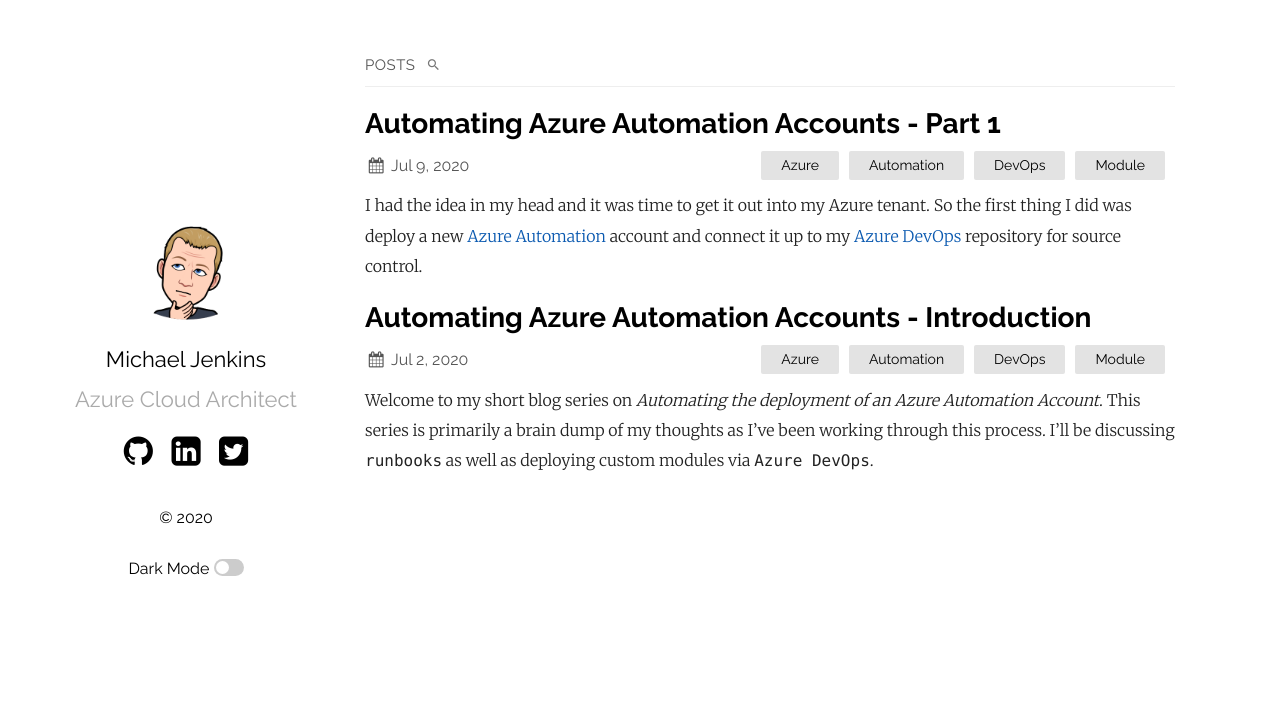
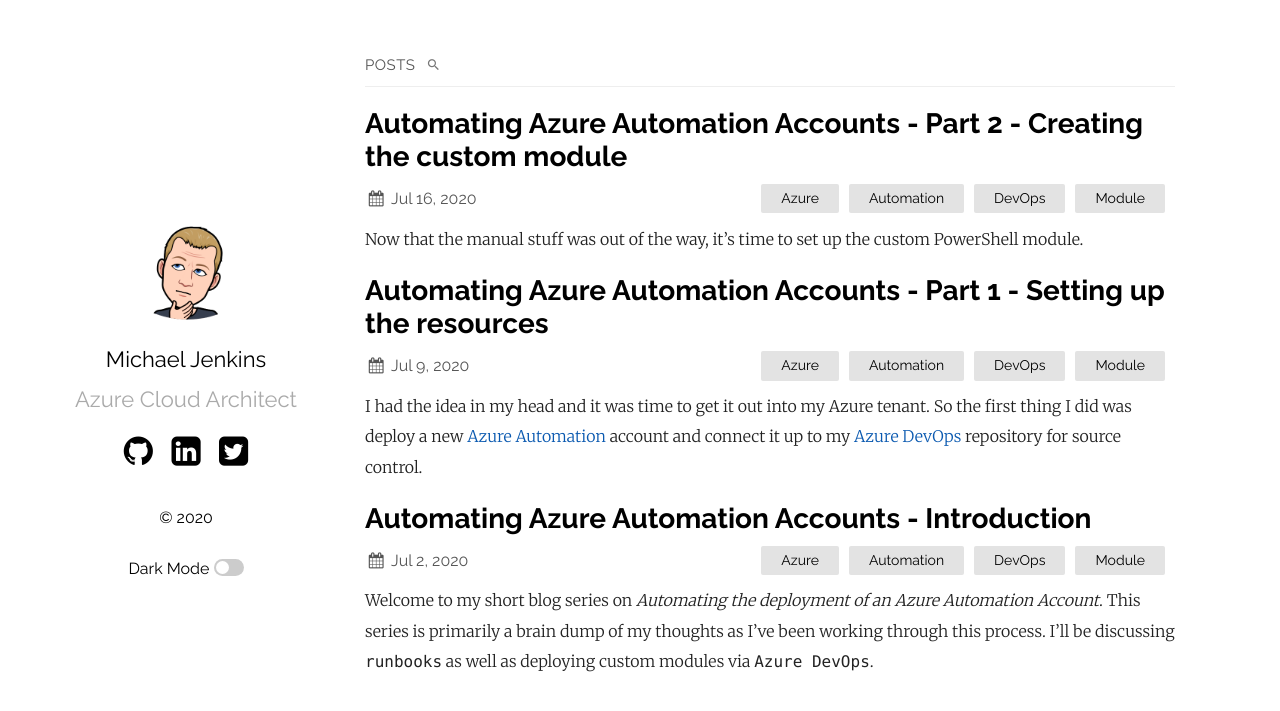
Before and after one commit to jangins101/jangins101.github.io, a Jekyll site: the page built from index.md, in a window 1280 px wide. Shown: the top 711 px of the page. Built offline with Jekyll 4.4.1, drawn with Linux system fonts in a browser that asks for light colours; part of the change alters nothing that is shown.

Commit message:
uploading part 2 of automating automation acct

````diff
--- a/_posts/2020-07-01-AutomatingAutomationAccounts-Intro.md
+++ b/_posts/2020-07-01-AutomatingAutomationAccounts-Intro.md
@@ -13,6 +13,7 @@ Welcome to my short blog series on *Automating the deployment of an Azure Automa
 
 * [Intro  - Introduction to the series]({% post_url 2020-07-01-AutomatingAutomationAccounts-Intro %})
 * [Part 1 - Setting up the Automation Account + Source Control]({% post_url 2020-07-08-AutomatingAutomationAccounts-Part-1 %})
+* [Part 2 - Setting up the custom Module]({% post_url 2020-07-15-AutomatingAutomationAccounts-Part-2 %})
 
 
 #### Introduction:
--- a/_posts/2020-07-08-AutomatingAutomationAccounts-Part-1.md
+++ b/_posts/2020-07-08-AutomatingAutomationAccounts-Part-1.md
@@ -1,6 +1,6 @@
 ---
 layout: post
-title:  "Automating Azure Automation Accounts - Part 1"
+title:  "Automating Azure Automation Accounts - Part 1 - Setting up the resources"
 date:   2020-07-08 20:00:00 -0500
 categories: Azure Automation DevOps Module
 ---
@@ -63,3 +63,4 @@ Now that all this is taken care of, I am ready for the next step. I need to shar
 #### Links
 * [Intro  - Introduction to the series]({% post_url 2020-07-01-AutomatingAutomationAccounts-Intro %})
 * [Part 1 - Setting up the Automation Account + Source Control]({% post_url 2020-07-08-AutomatingAutomationAccounts-Part-1 %})
+* [Part 2 - Setting up the custom Module]({% post_url 2020-07-15-AutomatingAutomationAccounts-Part-2 %})
--- /dev/null
+++ b/_posts/2020-07-15-AutomatingAutomationAccounts-Part-2.md
@@ -0,0 +1,93 @@
+---
+layout: post
+title:  "Automating Azure Automation Accounts - Part 2 - Creating the custom module"
+date:   2020-07-15  20:00:00 -0500
+categories: Azure Automation DevOps Module
+---
+
+
+Now that the manual stuff was out of the way, it's time to set up the custom PowerShell module.
+
+<!--more-->
+
+# Part 2 - Setting up a PowerShell Module for Automation Account
+
+## Introduction:
+This article is part of a series on integrating Azure Automation Accounts with Azure DevOps. You can check out [Part 1](./AutomatingAutomationAccounts-Part-1.md) first if you'd like.
+
+## Problem:
+Following up from my previous post, I now have these things set up:
+* [x] An Azure DevOps Organization
+* [x] An Azure DevOps Repository (`AutomationRunbooks`)
+* [x] An Azure Automation Account
+* [x] Source control configured to pull from the repo
+
+I can't stand having to keep track of multiple copies of code (the [DRY](https://en.wikipedia.org/wiki/Don%27t_repeat_yourself) principal), so I needed a way to share code between multiple runbooks. In order to accomplish this, I decided to create a PowerShell Module and use that to share code *([additional notes below](#caveats))* across runbooks.
+
+## Solution
+
+Creating a custom module seemed easy, but there's some nuance to it when you have to deploy in an Automation Account. I loosely followed a few articles like [this one](https://blog.kloud.com.au/2018/05/23/creating-your-own-powershell-modules-for-azure-automation-part-1/) when I was started working on this, but these are the basic steps I took:
+
+1. Open [VSCode](https://code.visualstudio.com/) and use the terminal (with PowerShell) to navigate to your desired directory
+2. Create and navigate to a new folder for your module <br/>`md AutomationModule; cd AutomationModule;`
+3. Create a new module manifest file (and open it) <br/>`New-ModuleManifest -Path .\AutomationModule.psd1; code .\AutomationModule.psd1;`
+4. Edit the manifest as follows:
+   * Replace `RootModule` (~line 12) with `RootModule = 'AutomationModule.psm1`
+   * Replace `FunctionsToExport` (~line 72) with `FunctionsToExport = '*'`
+   <br/>*The original value caused issues when I uploaded the module and imported it*
+   * Replace `CmdletsToExport` (~line 72) with `CmdletsToExport = '*'`
+   * Replace `AliasesToExport` (~line 72) with `AliasesToExport = '*'`
+   * *Update other properties as desired*
+5. Create a new module script
+<br/>`code AutomationModule.psm1`
+   * I used what I found to be a common style of importing/exporting functions in a module (the *Public/Private* method)
+   ```PowerShell
+    Write-Verbose "Loading AutomationModule";
+
+    # Load Private functions
+    ## These are internal to the module and can't be accessed outside of it
+    $(Get-ChildItem -Path $PSScriptRoot\Private\*.ps1) | %{ . $_.FullName; }
+
+    # Load Public functions
+    ## These will be loaded and exported as functions available to any script that imports this module
+    $(Get-ChildItem -Path $PSScriptRoot\Public\*.ps1) | %{
+        Write-Verbose "- $($_.FullName) | $($_.BaseName)";
+        . $_.FullName;
+        Export-ModuleMember -Function $_.BaseName -Verbose;
+    }
+    ```
+6. Create *Private* and *Public* folders in the root of your module directory along with any additional functions that serve each of those purposes
+  <br/> `mkdir Private; mkdir Public;`
+7. Test the module manifest to ensure it's valid
+  <br/>`Test-ModuleManifest -Path AutomationModule.psd1;`
+
+Now that the module has been created and tested, I needed to  uploaded it to my Automation Account. In order to do that, I had to perform a few steps:
+
+1. Compress just the module files (ignore zip file if we run this again)
+  ```PowerShell
+  # Compress all the files in the directory except for any existing zip file we've already created for this module
+  Get-ChildItem -Path . -Exclude @('AutomationModule.zip') |Compress-Archive -DestinationPath AutomationModule.zip -Confirm:$false -Force;
+  ```
+2. In the Automation Account, navigate to the Modules section
+    1. Select ***Add a module*** and upload the newly created zip file
+    2. The modules list will show the uploaded module with a importing status. This may take a few minutes or to import and should be successful
+
+
+#### Notes : {#caveats}
+When uploading a module to the Automation Account, you may notice that the file uploads to an Azure Storage account, after which it's imported. We will need to duplicate this process manually when we set up a deployment pipeline in Azure DevOps.
+
+One big thing to remember is that once a module is uploaded to the automation account, there's **no way to download it** or look at it's contents. You can delete the module or upload a new version, but that's it. Keep that in mind as you consider what code you want to include in your module vs directly in your runbooks. My recommendation is to only put shared (& well tested) code in a module. That way you won't need to constantly be uploading new versions and when you're trying to debug your runbooks, you won't be flying blind.
+
+
+#### Conclusion
+
+To wrap up *Part 2*, we'll review what we've done:
+* [x] Create a new PowerShell Module in VSCode
+* [x] Upload the module to an Automation Account
+
+In **Part 3**, I'll show you how to automate the deployment of the module to an automation account any time a new commit is made to the *master* branch.
+
+#### Links
+* [Intro  - Introduction to the series]({% post_url 2020-07-01-AutomatingAutomationAccounts-Intro %})
+* [Part 1 - Setting up the Automation Account + Source Control]({% post_url 2020-07-08-AutomatingAutomationAccounts-Part-1 %})
+* [Part 2 - Setting up the custom Module]({% post_url 2020-07-15-AutomatingAutomationAccounts-Part-2 %})
````
